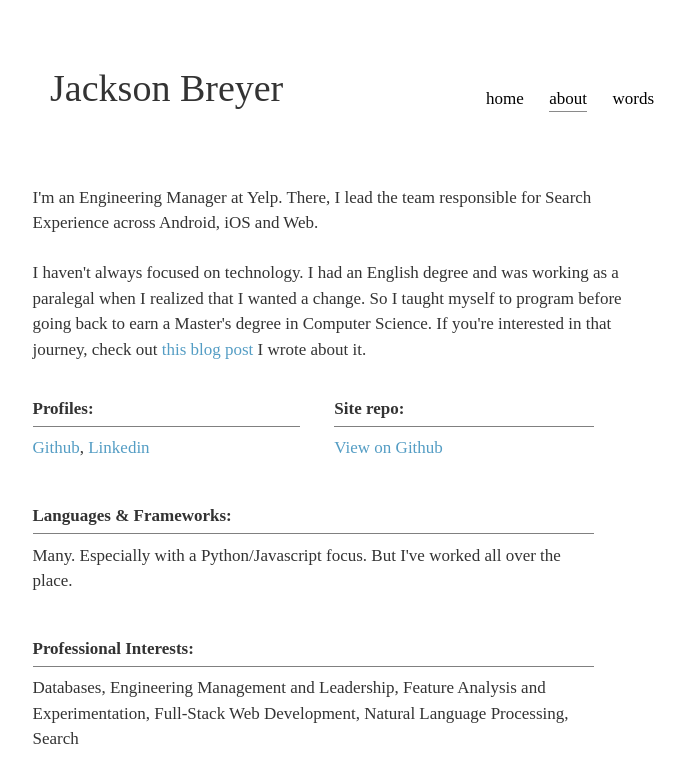
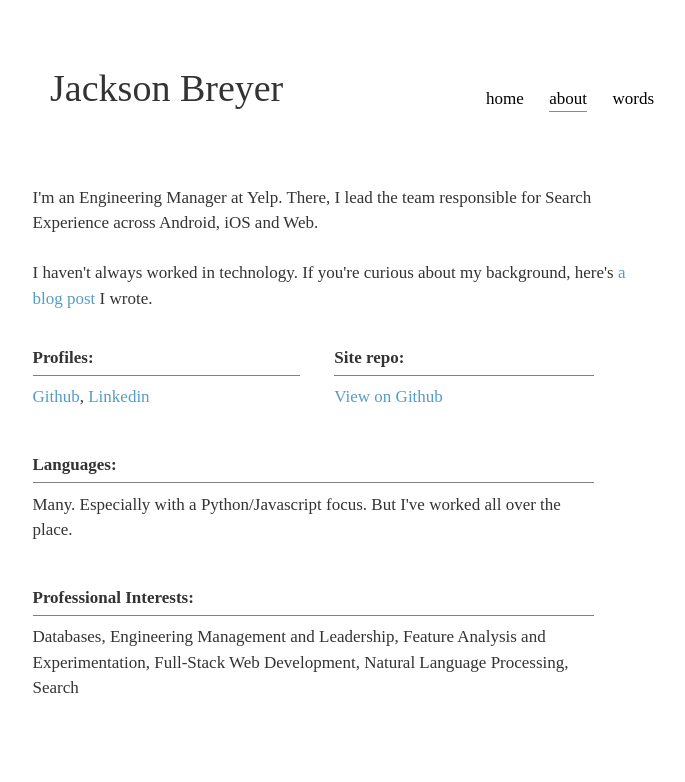
Before and after one commit to breyerjs/jacksonbreyer, a Next.js app: page /about in a window 1280 px wide. Shown: the top 782 px of the page, without its empty margins (310-995 px from the left). Built offline with nearby package versions, Linux system fonts and the light colour scheme; a web font is replaced by a local one.

Commit message:
about copy

```diff
--- a/pages/about.js
+++ b/pages/about.js
@@ -13,7 +13,7 @@ const About = (props) => {
                 <div className={styles.intro}>
                     <p>I'm an Engineering Manager at Yelp. There, I lead the team responsible for Search Experience across Android, iOS and Web.</p>
 
-                    <p>I haven't always focused on technology. I had an English degree and was working as a paralegal when I realized that I wanted a change. So I taught myself to program before going back to earn a Master's degree in Computer Science. If you're interested in that journey, check out  <Link href={'words/[wordsid]'} as={'/words/from-english-major-to-software-engineer'}>this blog post</Link> I wrote about it.</p>
+                    <p>I haven't always worked in technology. If you're curious about my background, here's  <Link href={'words/[wordsid]'} as={'/words/from-english-major-to-software-engineer'}>a blog post</Link> I wrote.</p>
                 </div>
 
                 <div className={styles.aboutItems}>
@@ -28,7 +28,7 @@ const About = (props) => {
                     </div>
 
                     <div className={styles.aboutSection}>
-                        <div className={styles.heading}>Languages & Frameworks:</div>
+                        <div className={styles.heading}>Languages:</div>
                         <div className={styles.content}>Many. Especially with a Python/Javascript focus. But I've worked all over the place.</div>
                     </div>
 
```
